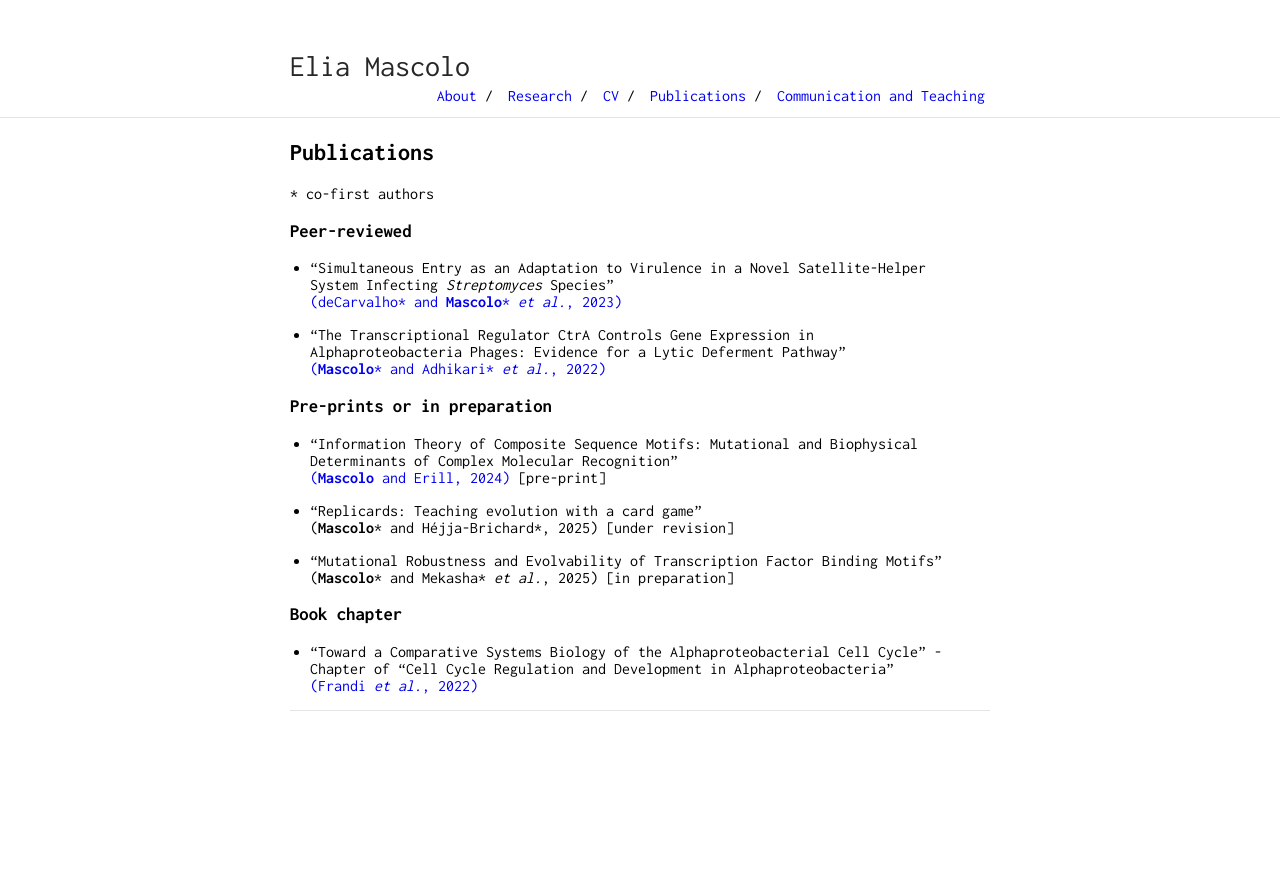
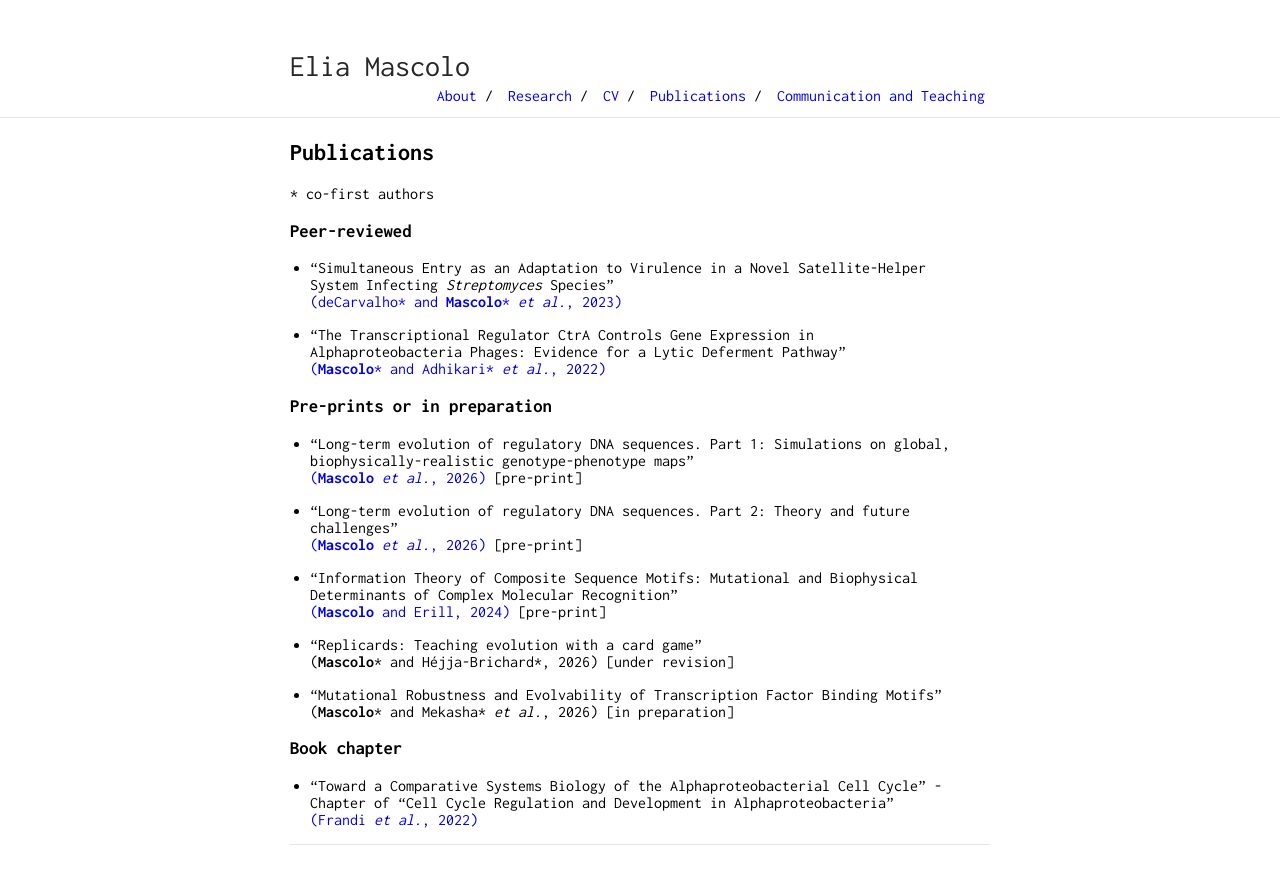
Before and after one commit to eliamascolo/eliamascolo.github.io, a Jekyll site: the page built from publications.md, in a window 1280 px wide. Shown: the top 884 px of the page. Built offline with Jekyll 4.4.1, drawn with Linux system fonts in a browser that asks for light colours; our own code applies the rules of GitHub Pages for plain Markdown files.

Commit message:
Update publications.md

```diff
--- a/publications.md
+++ b/publications.md
@@ -11,11 +11,17 @@
 
 ### Pre-prints or in preparation
 
+* "Long-term evolution of regulatory DNA sequences. Part 1: Simulations on global, biophysically-realistic genotype-phenotype maps"<br>[(**Mascolo** *et al.*, 2026)](
+https://doi.org/10.48550/arXiv.2601.19681) [pre-print]
+
+* "Long-term evolution of regulatory DNA sequences. Part 2: Theory and future challenges"<br>[(**Mascolo** *et al.*, 2026)](
+https://doi.org/10.48550/arXiv.2601.21480) [pre-print]
+
 * "Information Theory of Composite Sequence Motifs: Mutational and Biophysical Determinants of Complex Molecular Recognition"<br>[(**Mascolo** and Erill, 2024)](https://doi.org/10.1101/2024.11.11.623117) [pre-print]
 
-* "Replicards: Teaching evolution with a card game"<br>(**Mascolo**\* and Héjja-Brichard\*, 2025) [under revision]
+* "Replicards: Teaching evolution with a card game"<br>(**Mascolo**\* and Héjja-Brichard\*, 2026) [under revision]
 
-* "Mutational Robustness and Evolvability of Transcription Factor Binding Motifs"<br>(**Mascolo**\* and Mekasha\* *et al.*, 2025) [in preparation]
+* "Mutational Robustness and Evolvability of Transcription Factor Binding Motifs"<br>(**Mascolo**\* and Mekasha\* *et al.*, 2026) [in preparation]
 
 ### Book chapter
 
```
